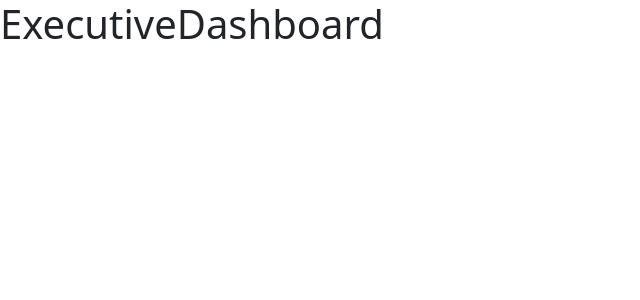
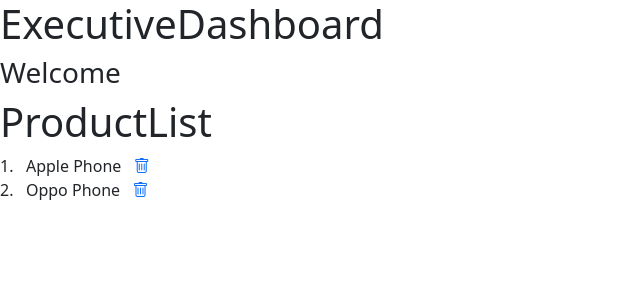
Before and after one commit to imtiyaz-hirani/java_hex_fsd_june_2026, a React (Vite) app in the folder ecom-react-ui/: page /executive in a window 1280 px wide. Shown: the top 300 px of the page, without its empty margins (0-640 px from the left). Built offline with nearby package versions, Linux system fonts and the light colour scheme.

Commit message:
props in react

```diff
--- a/ecom-react-ui/src/components/executive/ExecutiveDashboard.jsx
+++ b/ecom-react-ui/src/components/executive/ExecutiveDashboard.jsx
@@ -1,7 +1,34 @@
-function ExecutiveDashboard(){
+import { useEffect, useState } from "react"
+import ProductList from "./ProductList"
 
+ function ExecutiveDashboard(){ //Parent
+
+    const [products, setProducts] = useState([])
+    const [username, setUsername] = useState('')
+    useEffect(()=>{
+        let temp = [
+            {id: 1, name: 'Apple Phone'},
+            {id: 2, name: 'Oppo Phone'},
+        ]
+        setProducts(temp)
+        setUsername(localStorage.getItem('username'))
+    },[])
+
+    const handleDelete = (pid)=>{
+        // call api
+        setProducts([...products.filter(p=> p.id !== pid)])
+    }
     return(
-        <h1>ExecutiveDashboard</h1>
+        <div>
+             <h1>ExecutiveDashboard</h1>
+             {/*  Invocation of Child */}
+             <ProductList
+                    data={products}
+                    username = {username}
+                    onDelete = {handleDelete}
+            />
+        </div>
+
     )
 }
 
--- /dev/null
+++ b/ecom-react-ui/src/components/executive/ProductList.jsx
@@ -0,0 +1,25 @@
+import { useState } from "react"
+import { Link } from "react-router"
+
+ function ProductList({data,username,onDelete}){ // Child
+
+    return(
+        <div>
+            <h3>Welcome {username}</h3>
+             <h1>ProductList</h1>
+             {
+                data.map((p,index)=>(
+                    <div key={index}>
+                        {p.id}. &nbsp;&nbsp;
+                        {p.name} &nbsp;&nbsp;
+                        <Link onClick={()=> onDelete(p.id)}>
+                        <i className="bi bi-trash"></i>
+                        </Link>
+                    </div>
+                ))
+             }
+        </div>
+    )
+}
+
+export default ProductList
--- a/ecom-react-ui/src/components/seller/SellerProductList.jsx
+++ b/ecom-react-ui/src/components/seller/SellerProductList.jsx
@@ -38,6 +38,7 @@
                         'Authorization': 'Bearer ' + localStorage.getItem('token')
                     },
                     onUploadProgress: ($event) => {
+
                         setProgress(Math.round($event.loaded * 100 / $event.total))
                     }
                 }
```
Also changed, not shown: ecom-react-ui/src/main.jsx (indentation only), 1 other file (tests, documents, lock files or other folders).
